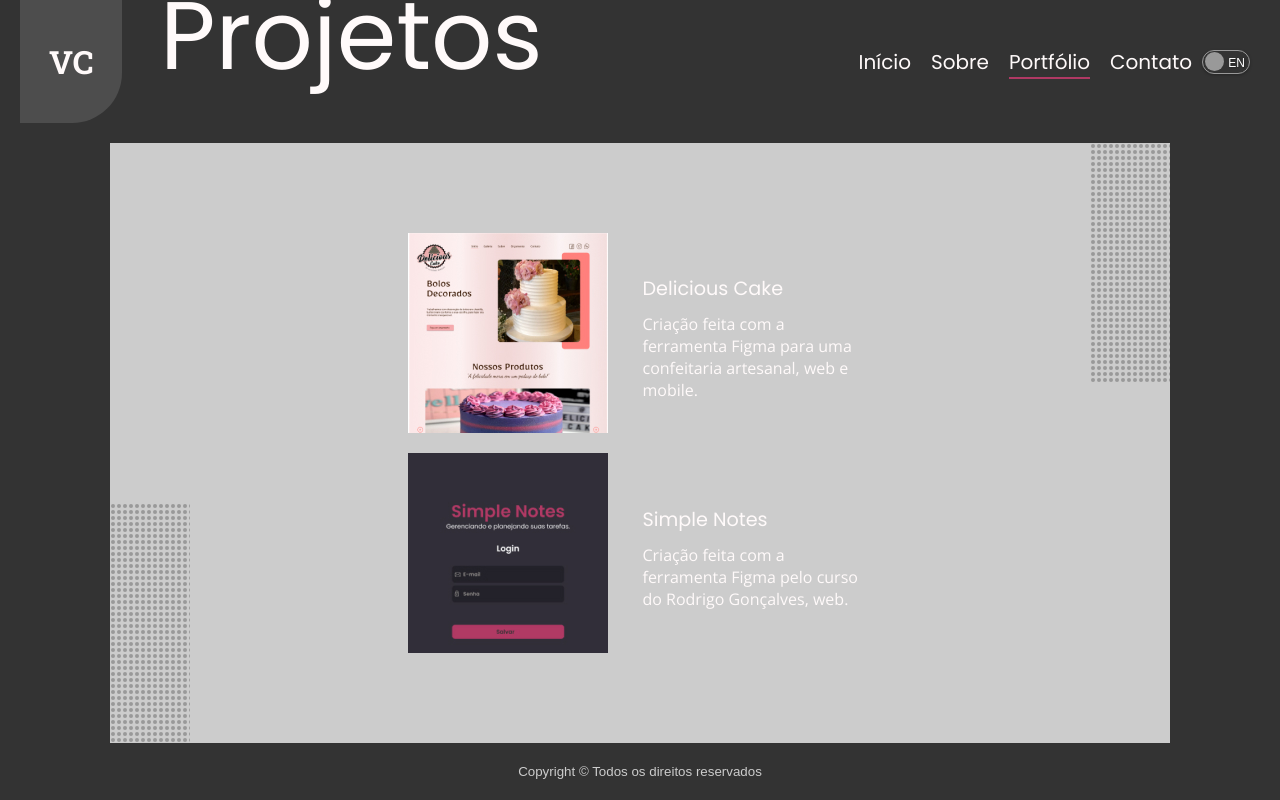
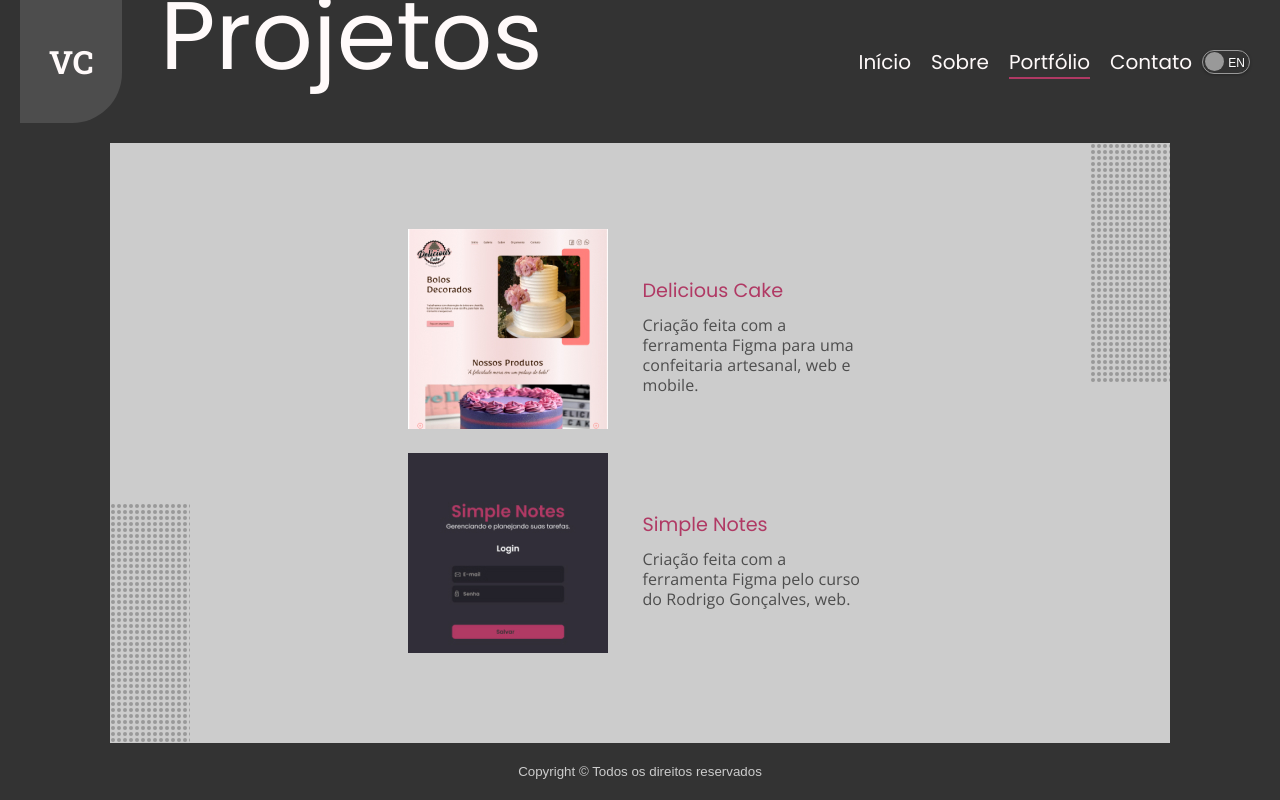
Before and after one commit to Vivicastilho/portfolio, a React (Vite) app: page /portfolio in a window 1280 px wide. Built offline with nearby package versions, Linux system fonts and the light colour scheme.

Commit message:
Links e cores

```diff
--- a/src/components/Jobs/index.jsx
+++ b/src/components/Jobs/index.jsx
@@ -1,12 +1,16 @@
 import React from "react";
 import { Container } from "./styles";
 
-export const Jobs = ({ image, title, description }) => {
+export const Jobs = ({ image, title, description, link }) => {
   return (
     <Container>
-      <img src={image} alt="" />
+      <a href={link}>
+        <img src={image} target="_blank" />
+      </a>
       <div>
-        <h6>{title}</h6>
+        <a href={link} target="_blank">
+          <h6>{title}</h6>
+        </a>
         <p>{description}</p>
       </div>
     </Container>
--- a/src/components/Jobs/styles.js
+++ b/src/components/Jobs/styles.js
@@ -12,6 +12,8 @@ export const Container = styled.div`
   }
 
   h6 {
+    color: ${({ theme }) => theme.COLORS.PINK2};
+
     font-family: ${({ theme }) => theme.FONTS[1]};
     font-size: 1.2rem;
     font-weight: 500;
--- a/src/components/Nav/index.jsx
+++ b/src/components/Nav/index.jsx
@@ -6,9 +6,11 @@ export const Nav = () => {
   const [bool, setBool] = useState(false);
   return (
     <Container>
-      <div>
-        <h1>VC</h1>
-      </div>
+      <a href="/">
+        <div>
+          <h1>VC</h1>
+        </div>
+      </a>
       <Navigation>
         <NavLink to="/">
           <li>Início</li>
--- a/src/components/Nav/styles.js
+++ b/src/components/Nav/styles.js
@@ -17,7 +17,7 @@ export const Container = styled.div`
   padding: 0 20px;
   width: 100%;
   margin: 0 auto;
-  > div {
+  > a {
     display: flex;
     justify-content: center;
     align-items: center;
--- a/src/pages/About/styles.js
+++ b/src/pages/About/styles.js
@@ -16,6 +16,10 @@ export const Container = styled.div`
   h3 {
     font-family: ${({ theme }) => theme.FONTS[1]};
     font-weight: 400;
+  }
+  h4,
+  h3 {
+    color: ${({ theme }) => theme.COLORS.DARK300};
   }
 
   h4 {
@@ -119,6 +123,7 @@ export const Competências = styled.div`
     }
   }
   li {
+    color: ${({ theme }) => theme.COLORS.DARK300};
     font-size: 0.875rem;
     list-style: disc;
     margin-left: 15px;
--- a/src/pages/Home/styles.js
+++ b/src/pages/Home/styles.js
@@ -107,9 +107,10 @@ export const Title = styled.div`
     font-family: ${({ theme }) => theme.FONTS[1]};
     font-weight: 500;
   }
+  h5,
   h3 {
     font-size: clamp(1.437rem, 3vw, 4.5rem);
-    color: ${({ theme }) => theme.COLORS.DARK300};
+    color: ${({ theme }) => theme.COLORS.PINK2};
   }
 
   h4 {
--- a/src/pages/Portfolio/index.jsx
+++ b/src/pages/Portfolio/index.jsx
@@ -18,6 +18,7 @@ export const Portfolio = () => {
           description="Criação feita com a ferramenta
         Figma para uma confeitaria
         artesanal, web e mobile."
+          link="https://www.figma.com/file/5KFsAsoZZFPFRwkwzJzMQy/LeideCakes?node-id=0%3A1&t=QrymOJT5Hj5BOqrc-1"
         />
         <Jobs
           image={Notes}
@@ -25,6 +26,7 @@ export const Portfolio = () => {
           description="Criação feita com a ferramenta
           Figma pelo curso do Rodrigo
           Gonçalves, web."
+          link="https://www.figma.com/file/WLnXWHihUKlI5NvHsF48Qg/Simple-Notes?node-id=0%3A1&t=p85UzO1UojyYwh9H-1"
         />
       </Content>
 
--- a/src/styles/global.js
+++ b/src/styles/global.js
@@ -21,7 +21,12 @@ body, input, button, textarea{
     outline: none;
 
 }
-
+p{
+    color: ${({ theme }) => theme.COLORS.DARK200};
+    font-family: ${({ theme }) => theme.FONTS[0]};
+    line-height: 20px;
+    letter-spacing: 0.005em;
+}
 a{
     text-decoration: none;
 }
@@ -36,6 +41,7 @@ button:hover, a:hover{
 }
 li{
     list-style: none;
+
 }
 
 
```
Also changed, not shown: 2 other files (tests, documents, lock files or other folders).
